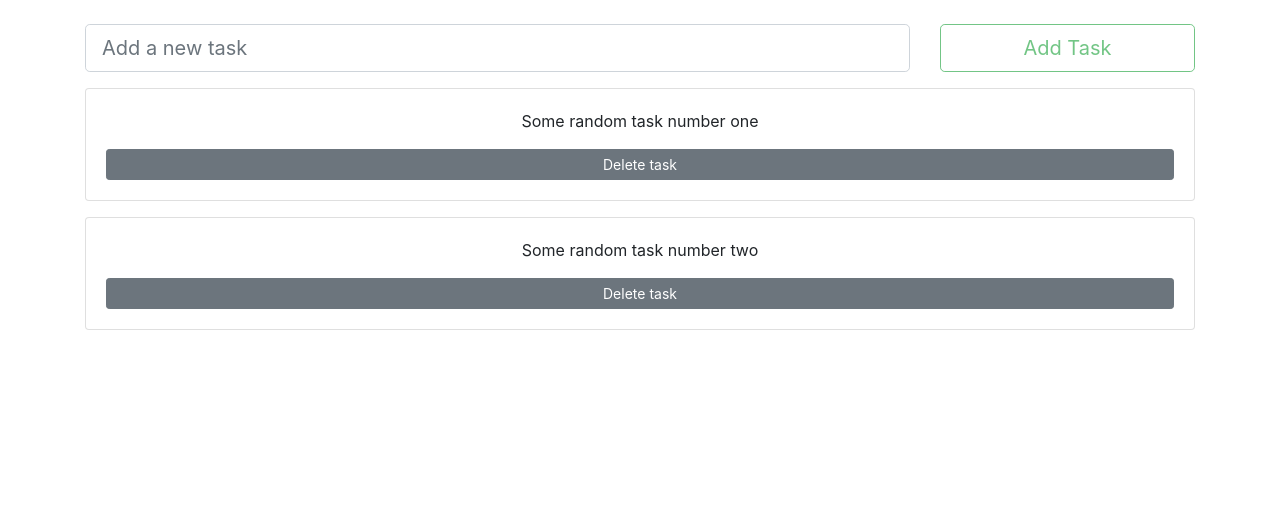
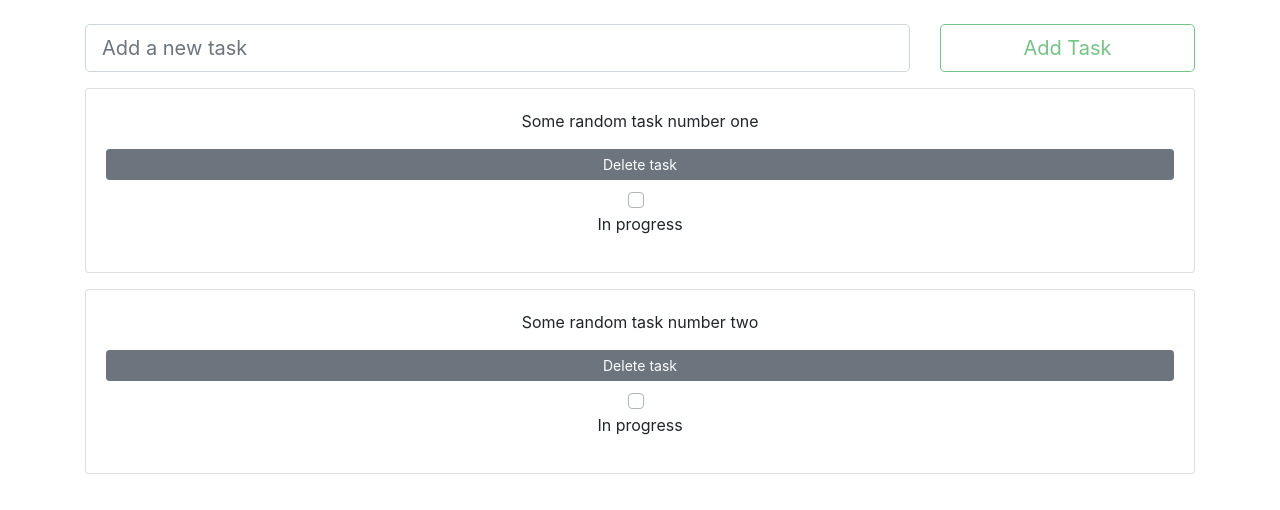
Before and after one commit to ArmaniEt/todolist-react, a React (Create React App) app: page / in a window 1280 px wide. Shown: the top 510 px of the page. Built offline with nearby package versions, Linux system fonts and the light colour scheme.

Commit message:
Added isDone method for marked task as finished, add additional id in props Task component to separate logic for checkboxes

```diff
--- a/src/App.js
+++ b/src/App.js
@@ -17,9 +17,12 @@ class App extends Component {
                     />
                     {this.state.tasks.map((element) => {
                             return <Task
+                                id={element.id}
                                 key={element.id}
                                 text = {element.text}
                                 onDeleteTask = {() => this.deleteOnClick(element.id)}
+                                isTaskDone = {() => this.isDone(element.id)}
+                                status = {element.status} // pass bool value of current status
                             >
                             </Task>
                         })
@@ -30,8 +33,11 @@ class App extends Component {
     }
 
     state = {
-        tasks: [{text: 'Some random task number one', id: 1}, {text: 'Some random task number two', id: 2}],
-        currentTask: {text: '', id: null}
+        tasks: [
+            {text: 'Some random task number one', id: 1, status: false},
+            {text: 'Some random task number two', id: 2, status:false}
+            ],
+        currentTask: {text: '', id: null, status: false}
     };
 
 
@@ -65,7 +71,8 @@ class App extends Component {
             tasks,
             currentTask: {
                 text: '',
-                id: null
+                id: null,
+                status: false
             }
         }); // added new tasks array to state
 
@@ -85,12 +92,29 @@ class App extends Component {
             ...this.state,
             tasks
         });
+    };
+
+    isDone = (id) => {
+        let taskId = this.state.tasks.findIndex(task => {return task.id === id});
+
+        const tasks = [...this.state.tasks];
+        tasks[taskId].status = !this.state.tasks[taskId].status;
+
+        this.setState({tasks});
+
+        //find a task to switch a task by id
+        //unpacked that task, change status of that task
+        //set state with changed task
+
     }
 
 }
 
 
-
+// need to do status
+// each task should have status with default value: false
+// we could write a method that switch our status to true
+// we should see how to do if statements in our tasks
 
 
 export default App;
--- a/src/Task/Task.js
+++ b/src/Task/Task.js
@@ -1,5 +1,6 @@
 import React from 'react';
-import {Card, Button, CardText, Row, Col} from 'reactstrap';
+import {Card, Button, CardText, Row, Col, CustomInput, Form, Label} from 'reactstrap';
+
 
 const Task = (props) => {
     return (
@@ -8,6 +9,16 @@ const Task = (props) => {
                 <Card body>
                     <CardText>{props.text}</CardText>
                     <Button onClick={props.onDeleteTask} size="sm">Delete task</Button>
+                    <Form>
+                        <Row xs={12}>
+                            <Col sm={12}>
+                                <Label for={props.id} className="mt-2" check>
+                                    <CustomInput id={props.id} onChange={props.isTaskDone} type="checkbox"/>
+                                    {props.status ? <p>Done</p> : <p>In progress</p>}
+                                </Label>
+                            </Col>
+                        </Row>
+                    </Form>
                 </Card>
             </Col>
         </Row>
```
